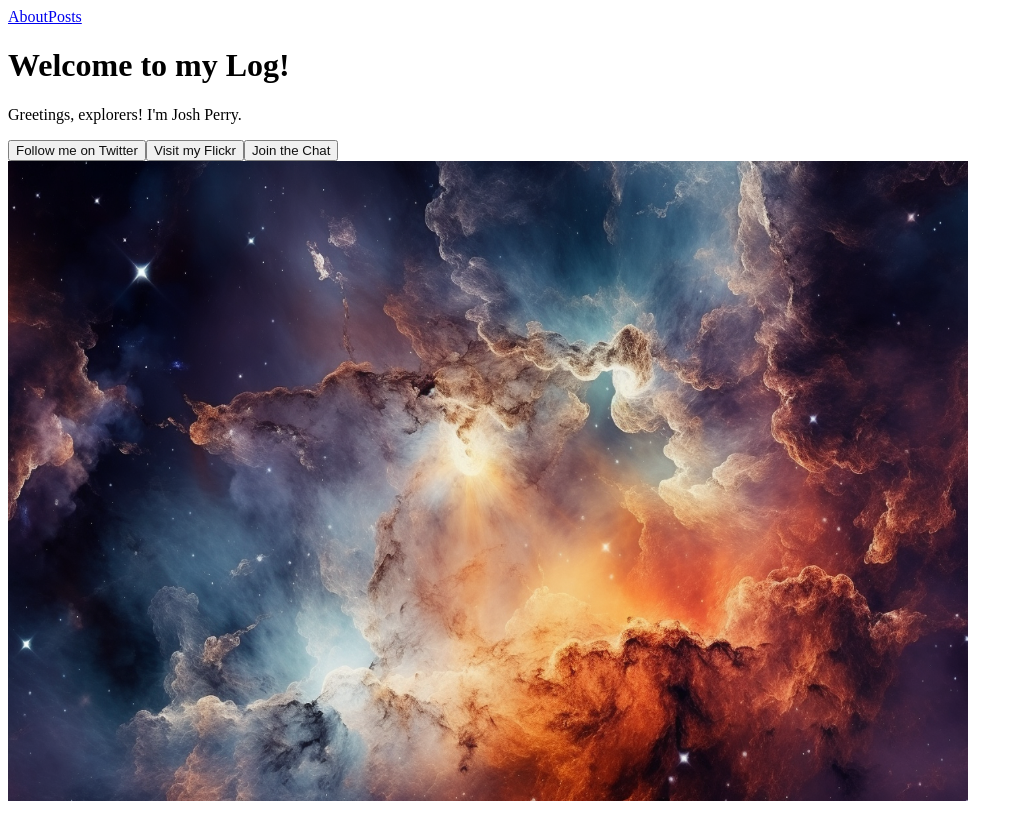
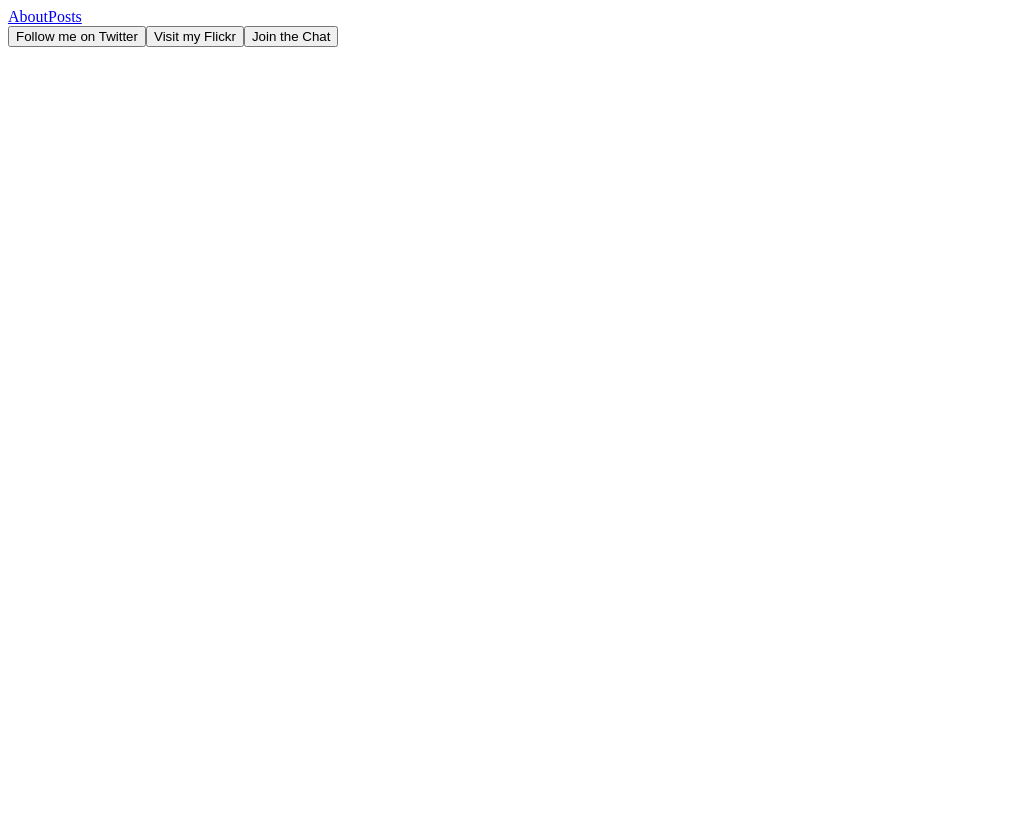
Before and after one commit to LogicVirus/new, a Next.js app: page / in a window 1280 px wide. Shown: the whole page, without its empty margins (0-1023 px from the left). Built offline with nearby package versions, Linux system fonts and the light colour scheme; no server answers.

Commit message:
modified:   pages/index.tsx

```diff
--- a/pages/index.tsx
+++ b/pages/index.tsx
@@ -1,6 +1,6 @@
 import { motion, useAnimation } from 'framer-motion';
 import { useEffect } from 'react';
-import Link from 'next/link';
+import Link from 'next/link'; // Import the Link component
 import Container from '../components/container'
 import Image from 'next/image'
 
@@ -11,44 +11,11 @@ function HomePage() {
 
   const controls = useAnimation();
 
-  useEffect(() => {
-    controls.start({
-      opacity: [0.5, 1, 0.5, 1],
-      transition: { duration: 6, ease: "easeInOut", times: [0, 0.33, 0.66, 1] },
-    }).then(() => {
-      controls.start({
-        opacity: 1,
-        transition: { duration: 2 }
-      });
-    });
-  }, [controls]);
-
   return (
-    <motion.div
-      initial={{ opacity: 0 }}
-      animate={{ opacity: 1 }}
-      transition={{ duration: 1 }}
-    >
     <Container>
-        <div className="space-y-6 text-white">
-          <motion.h1
-            className="text-3xl font-bold text-yellow-300"
-            initial={{ y: -100 }}
-            animate={{ y: 0 }}
-            transition={{ type: 'spring', stiffness: 120 }}
-          >
-            Welcome to my Log!
-          </motion.h1>
-          <motion.p
-            className="text-xl"
-            initial={{ opacity: 0 }}
-            animate={{ opacity: 1 }}
-            transition={{ delay: 1, duration: 1 }}
-          >
-            Greetings, explorers! I'm Josh Perry.
-          </motion.p>
+      <div className="flex flex-col items-center mt-12">
         <motion.button
-            onClick={() => window.open(twitterLink, "_blank")}
+          href={twitterLink}
           className="twitter-gradient py-2 px-4 rounded"
           whileHover={{ scale: 1.1 }}
           whileTap={{ scale: 0.9 }}
@@ -57,7 +24,7 @@ function HomePage() {
           Follow me on Twitter
         </motion.button>
         <motion.button
-            onClick={() => window.open(flickrLink, "_blank")}
+          href={flickrLink}
           className="flickr-gradient py-2 px-4 rounded mt-4"
           whileHover={{ scale: 1.1 }}
           whileTap={{ scale: 0.9 }}
@@ -77,17 +44,7 @@ function HomePage() {
         </Link>
       </div>
     </Container>
-
-      <div className="container max-w-4xl m-auto mt-20 bg-gray-900">
-        <Image
-          src="/1.png"
-          alt="A nebula signifying the uncharted territories of software development"
-          width={1920 / 2}
-          height={1280 / 2}
-        />
-      </div>
-    </motion.div>
-  )
+  );
 }
 
-export default HomePage
+export default HomePage;
```
Lines whose indentation alone changed are shown as unchanged.
